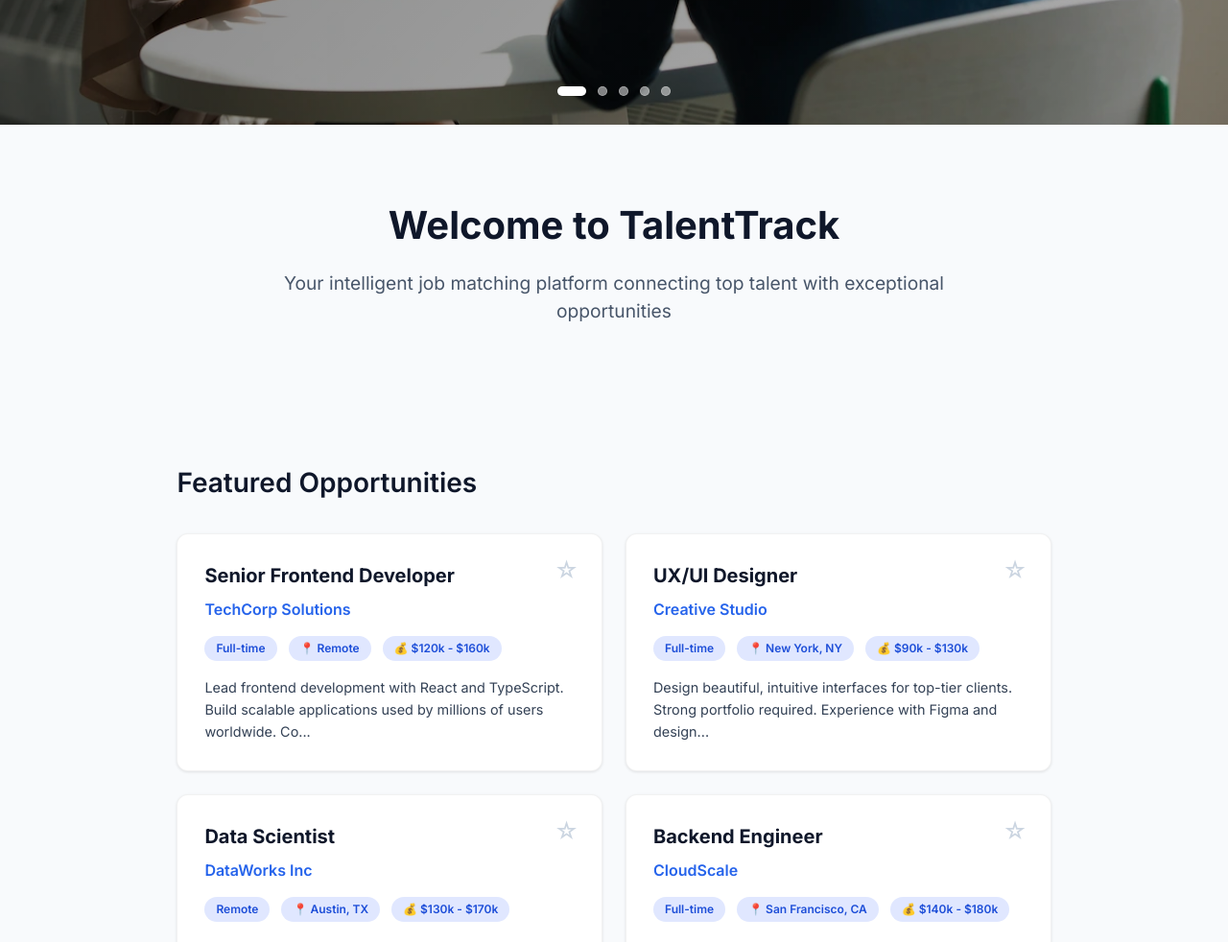
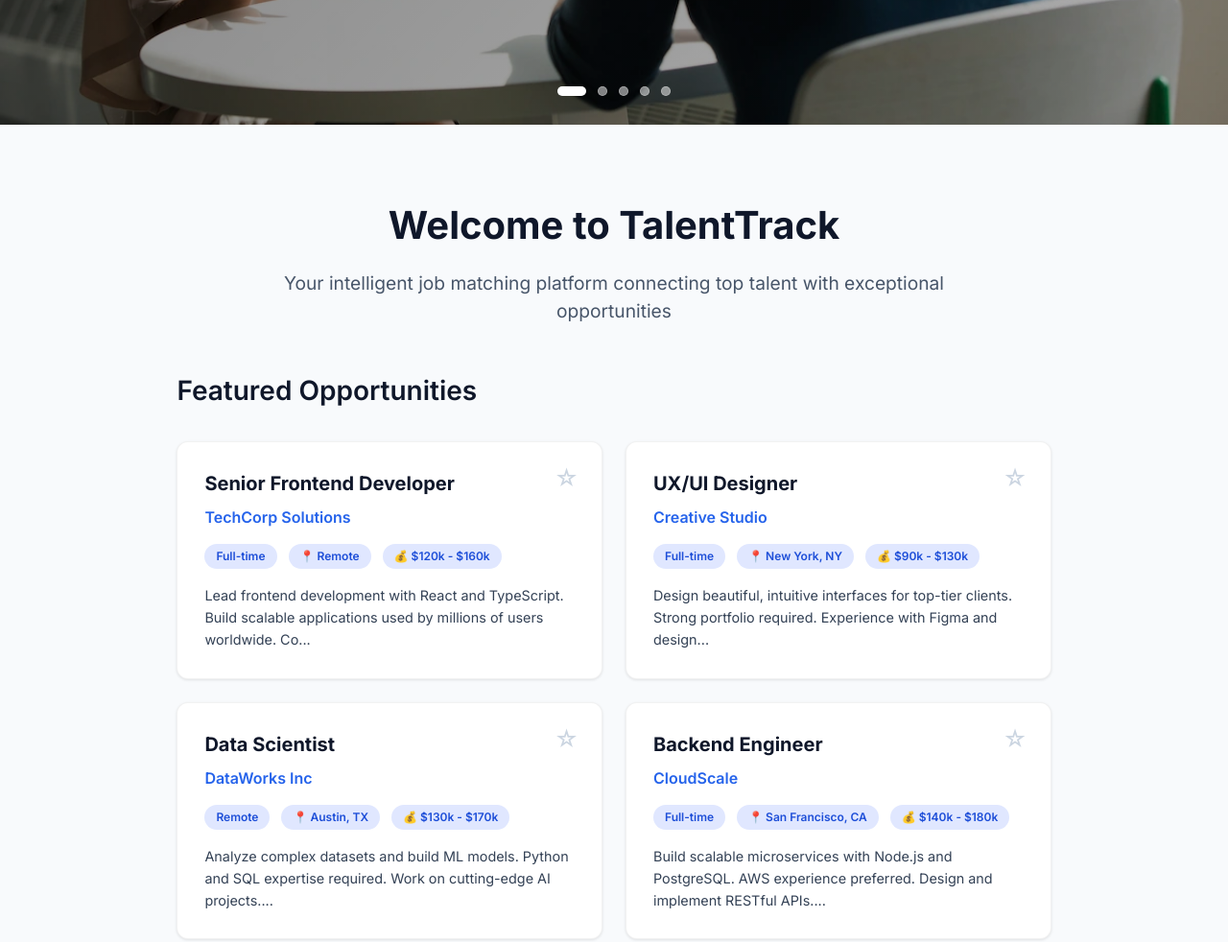
Before and after one commit to tklegendary47/wdd231, a plain HTML site: page talenttrack/index.html in a window 1280 px wide. Shown: the part 540-1522 px from the top of the page at 96% size. Drawn offline with Linux system fonts and the light colour scheme.

Commit message:
done-i-hope

```diff
--- a/talenttrack/index.html
+++ b/talenttrack/index.html
@@ -98,12 +98,11 @@
     </div>
 </header>
 
-<div class="container">
+<main id="mainContent" class="container" role="main">
     <h1 class="page-title">Welcome to TalentTrack</h1>
     <p class="page-subtitle">Your intelligent job matching platform connecting top talent with exceptional opportunities</p>
-</div>
-
-    <main id="mainContent" class="container" role="main"></main>
+    <div id="dynamicContent"></div>
+</main>
 
     <footer class="footer">
         <div class="footer-container">
--- a/talenttrack/scripts/main.js
+++ b/talenttrack/scripts/main.js
@@ -71,9 +71,19 @@ window.navigateTo = function(page) {
     document.querySelectorAll('.nav-link, .mobile-menu a').forEach(link => { const isActive = link.dataset.page === page; link.classList.toggle('active', isActive); if (link.classList.contains('nav-link')) link.setAttribute('aria-current', isActive ? 'page' : null); });
     const mainContent = document.getElementById('mainContent');
     const heroSection = document.getElementById('heroSection');
-    if (page === 'home') { heroSection.style.display = 'block'; mainContent.innerHTML = renderHome(); document.title = 'TalentTrack - Smart Job Board'; resetInterval(); }
-    else if (page === 'jobs') { heroSection.style.display = 'block'; mainContent.innerHTML = renderJobsPage(); document.title = 'Browse Jobs - TalentTrack'; resetInterval(); }
-    else if (page === 'contact') { heroSection.style.display = 'none'; mainContent.innerHTML = renderContactPage(); document.title = 'Apply - TalentTrack'; stopSlideshow(); }
+    const dynamicContent = document.getElementById('dynamicContent');
+
+
+    if (page === 'home') { heroSection.style.display = 'block';
+
+       const dynamicContent = document.getElementById('dynamicContent');
+if (dynamicContent) {
+    dynamicContent.innerHTML = renderHome();
+}
+
+        document.title = 'TalentTrack - Smart Job Board'; resetInterval(); }
+    else if (page === 'jobs') { heroSection.style.display = 'block';   if (dynamicContent) dynamicContent.innerHTML = renderJobsPage(); document.title = 'Browse Jobs - TalentTrack'; resetInterval(); }
+    else if (page === 'contact') { heroSection.style.display = 'none';  if (dynamicContent) dynamicContent.innerHTML = renderContactPage();  document.title = 'Apply - TalentTrack'; stopSlideshow(); }
     window.scrollTo({ top: 0, behavior: 'smooth' }); closeMobileMenu();
 };
 window.updateFilter = function(type, value) { currentFilters[type] = value; renderCurrentPage(); };
```
